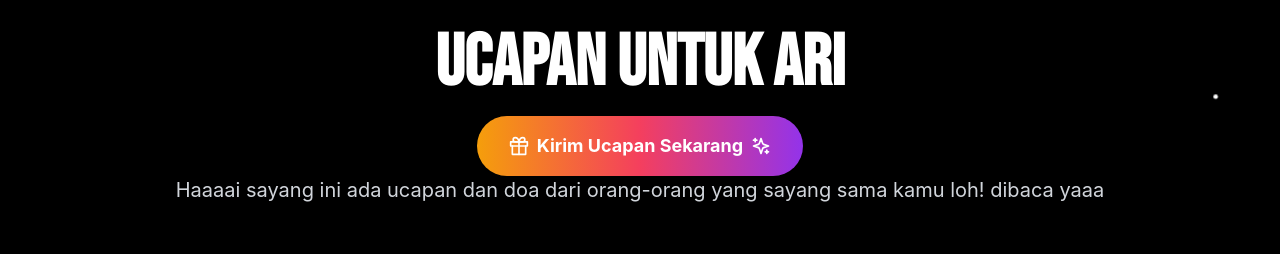
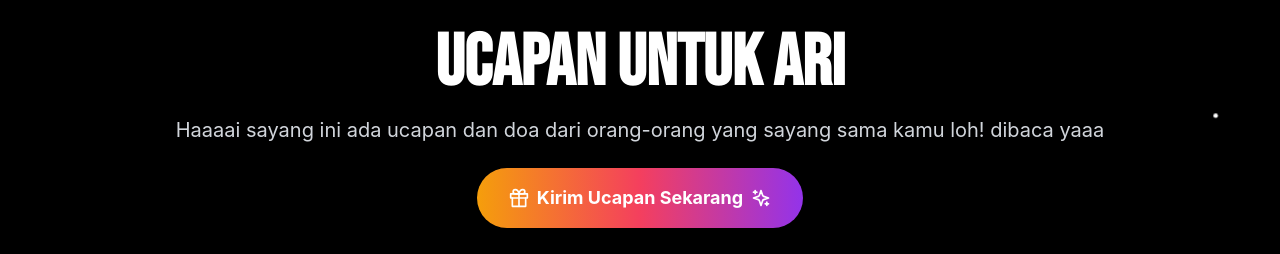
Before and after one commit to tiaralb/untukAri, a React (Create React App) app: page / in a window 1280 px wide. Shown: the part 4600-4854 px from the top of the page. Built offline with nearby package versions, Linux system fonts and the light colour scheme; no server answers.

Commit message:
feature: revert position

```diff
--- a/src/birthday.jsx
+++ b/src/birthday.jsx
@@ -429,7 +429,9 @@ export default function BirthdayWebsite() {
               <h2 className="text-3xl sm:text-5xl md:text-7xl font-black text-white mb-3 sm:mb-4 text-bold">
                 UCAPAN UNTUK ARI
               </h2>
-
+              <p className="text-base sm:text-xl text-gray-300 mb-6">
+                Haaaai sayang ini ada ucapan dan doa dari orang-orang yang sayang sama kamu loh! dibaca yaaa
+              </p>
 
               <button
                 onClick={() => setShowWishForm(!showWishForm)}
@@ -441,9 +443,6 @@ export default function BirthdayWebsite() {
                   <Sparkles className="w-5 h-5" />
                 </span>
               </button>
-               <p className="text-base sm:text-xl text-gray-300 mb-6">
-                Haaaai sayang ini ada ucapan dan doa dari orang-orang yang sayang sama kamu loh! dibaca yaaa
-              </p>
             </div>
 
             {/* Wish Form */}
```
